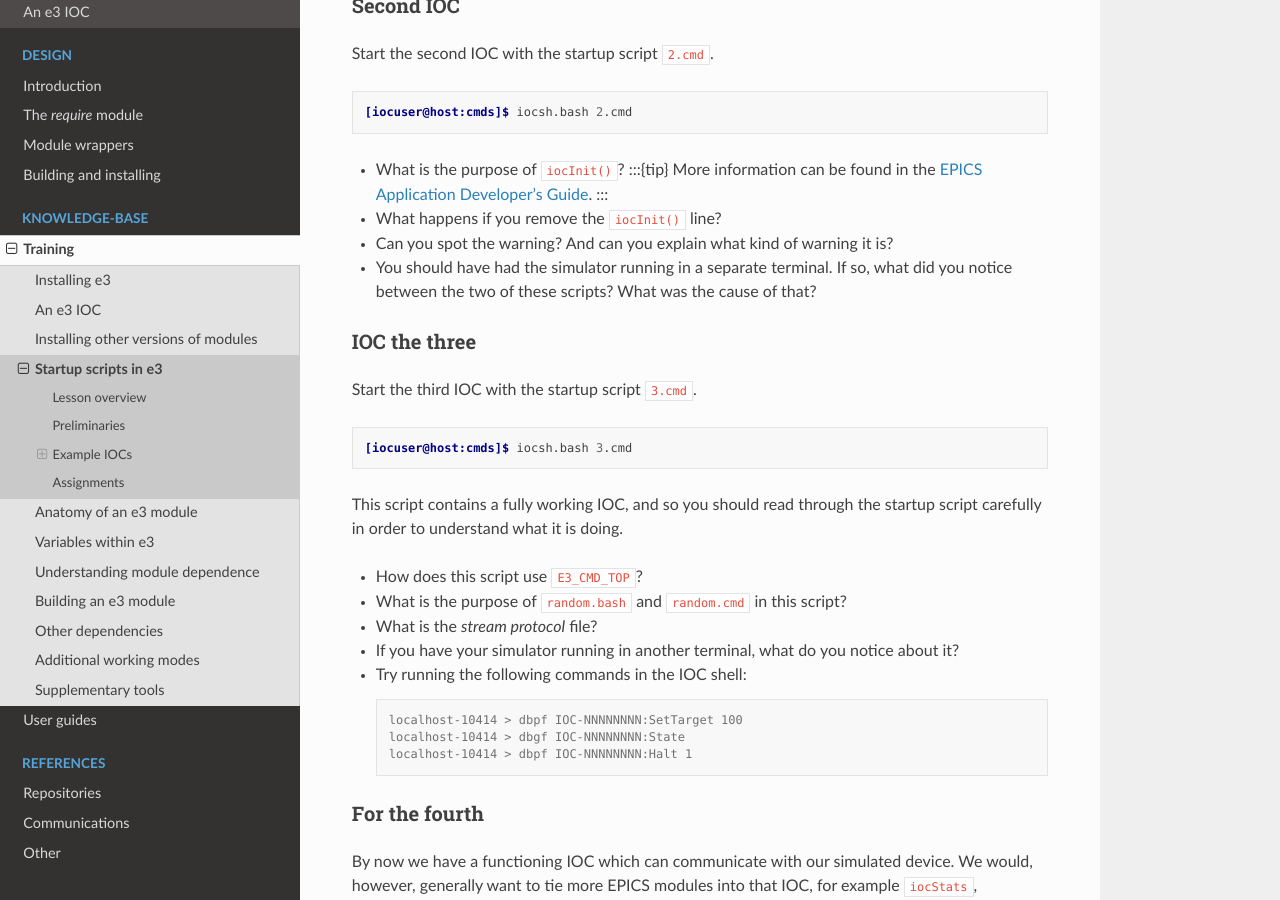
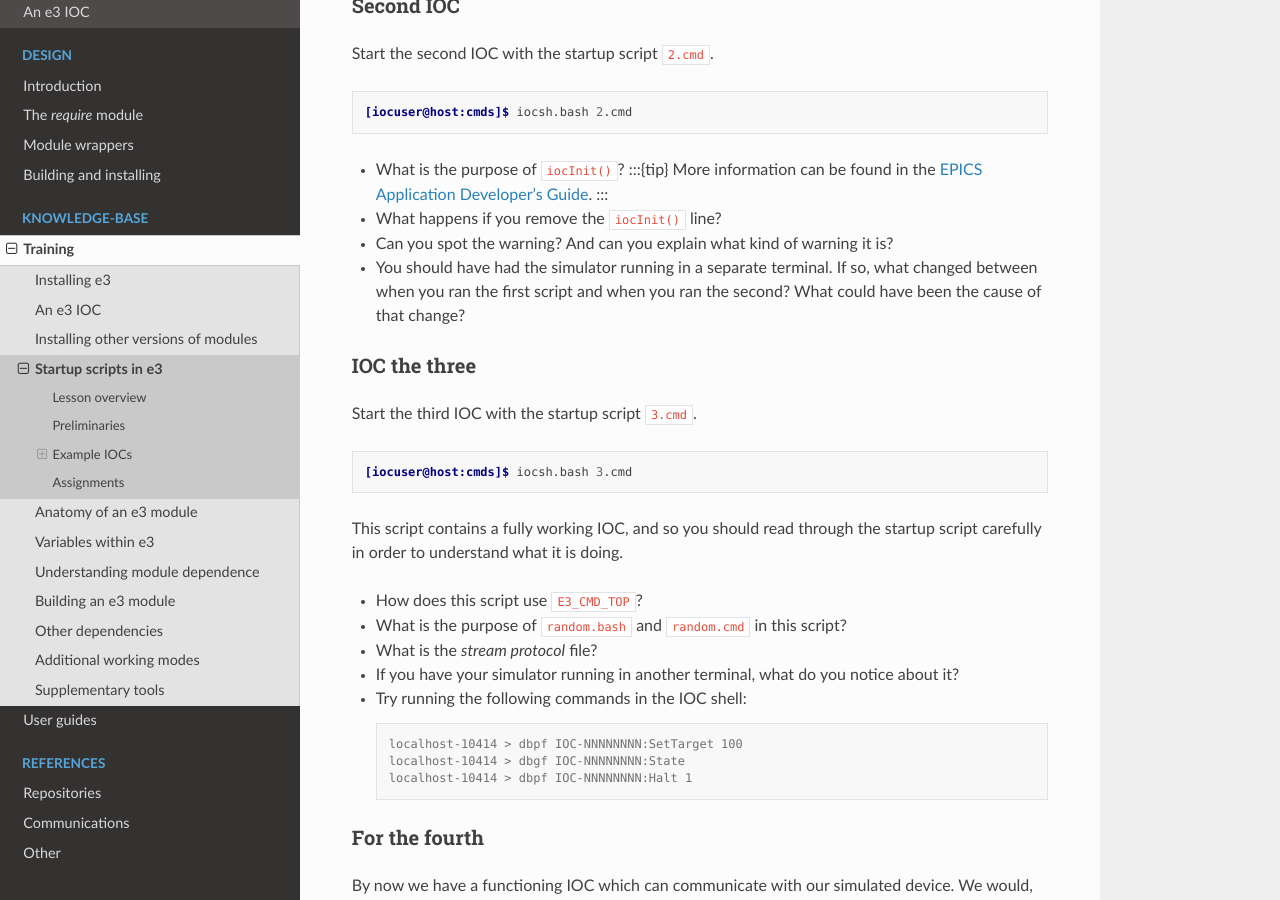
Before and after one commit to ttkorhonen/e3pages, a Sphinx documentation site: the page built from docs/kb/training/workbook/4_startup_scripts.md, in a window 1280 px wide and 900 px high, scrolled down 2068 px. Built offline with Sphinx 7.4.7 and the Read the Docs theme 2.0.0, drawn with Linux system fonts in a browser that asks for light colours.

Commit message:
Minor rephrasing

```diff
--- a/docs/kb/training/workbook/4_startup_scripts.md
+++ b/docs/kb/training/workbook/4_startup_scripts.md
@@ -91,8 +91,8 @@ Start the second IOC with the startup script `2.cmd`.
   :::
 * What happens if you remove the `iocInit()` line?
 * Can you spot the warning? And can you explain what kind of warning it is?
-* You should have had the simulator running in a separate terminal. If so, what did you notice between the two of these
-  scripts? What was the cause of that?
+* You should have had the simulator running in a separate terminal. If so, what changed between when you ran the first script and
+  when you ran the second? What could have been the cause of that change?
 
 ### IOC the three
 
```
